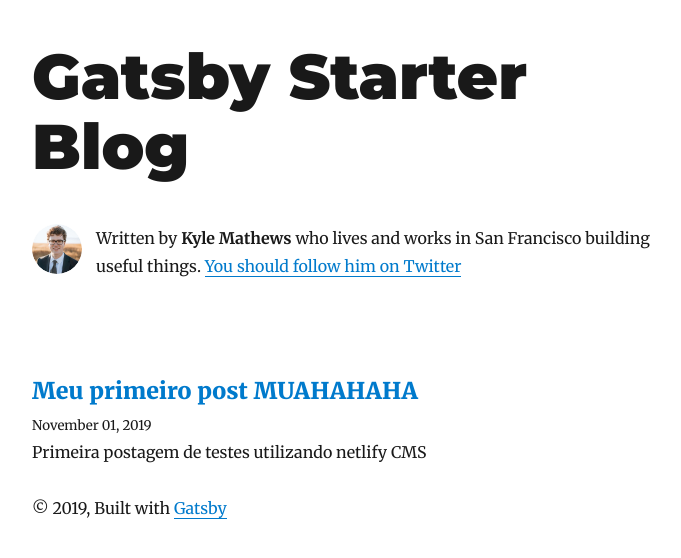
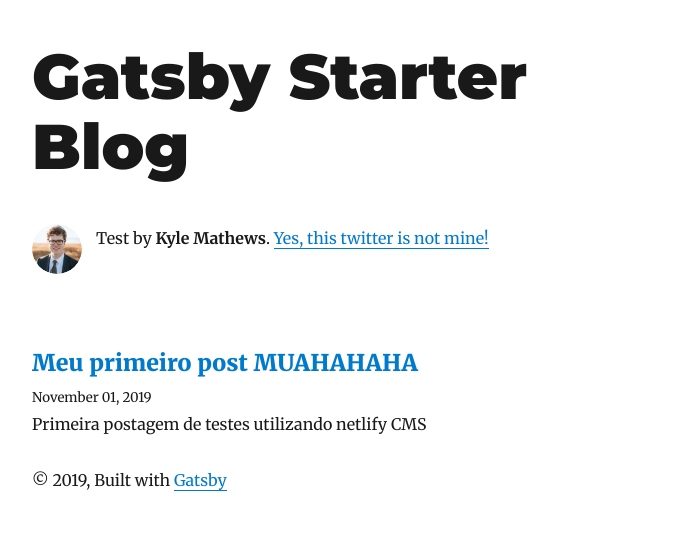
Before and after one commit to walterjaworski/gatsbyjs-test, a Gatsby site: page / in a window 1280 px wide. Shown: the whole page, without its empty margins (293-974 px from the left). Built offline with nearby package versions, Linux system fonts and the light colour scheme; Gatsby itself is replaced by a stand-in of ours; some packages are replaced by stand-ins of ours.

Commit message:
Alterando BIO, ou não

```diff
--- a/src/components/bio.js
+++ b/src/components/bio.js
@@ -54,11 +54,10 @@
         }}
       />
       <p>
-        Written by <strong>{author}</strong> who lives and works in San
-        Francisco building useful things.
+        Test by <strong>{author}</strong>.
         {` `}
         <a href={`https://twitter.com/${social.twitter}`}>
-          You should follow him on Twitter
+          Yes, this twitter is not mine!
         </a>
       </p>
     </div>
```
